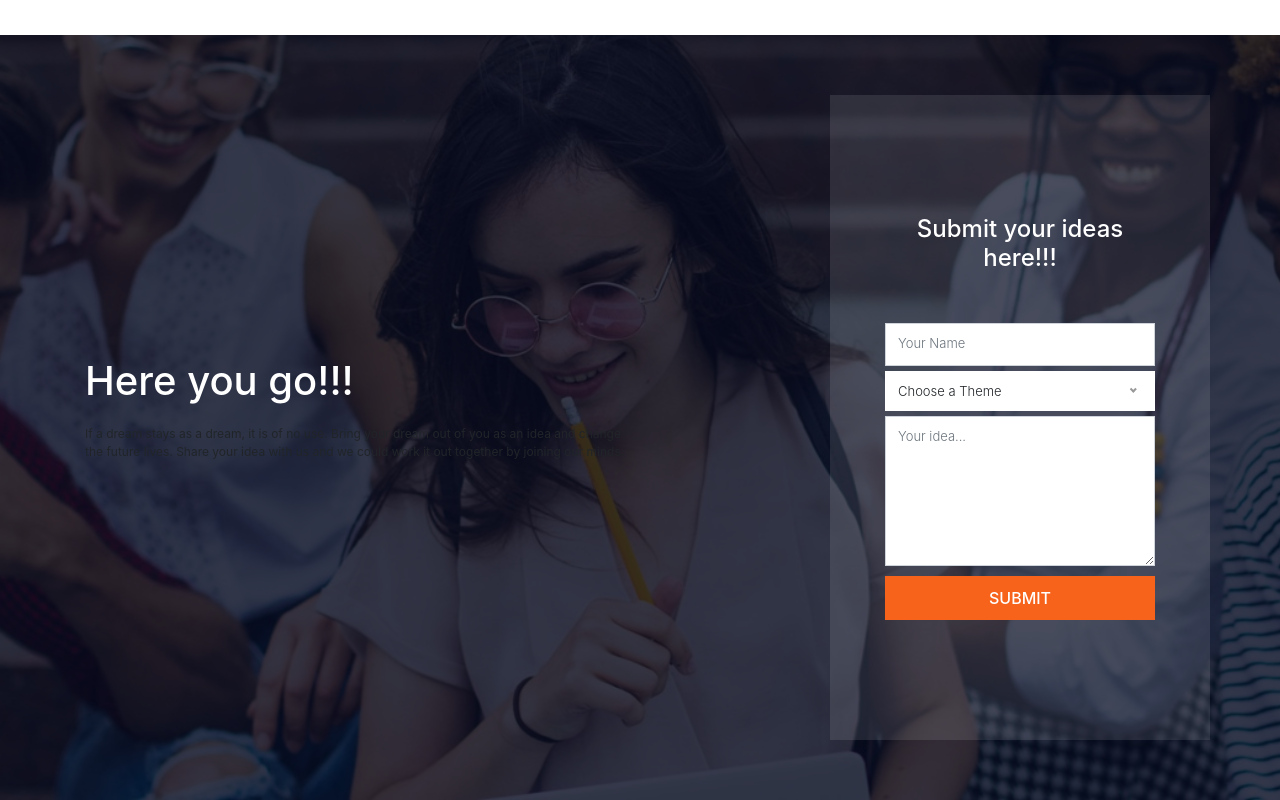
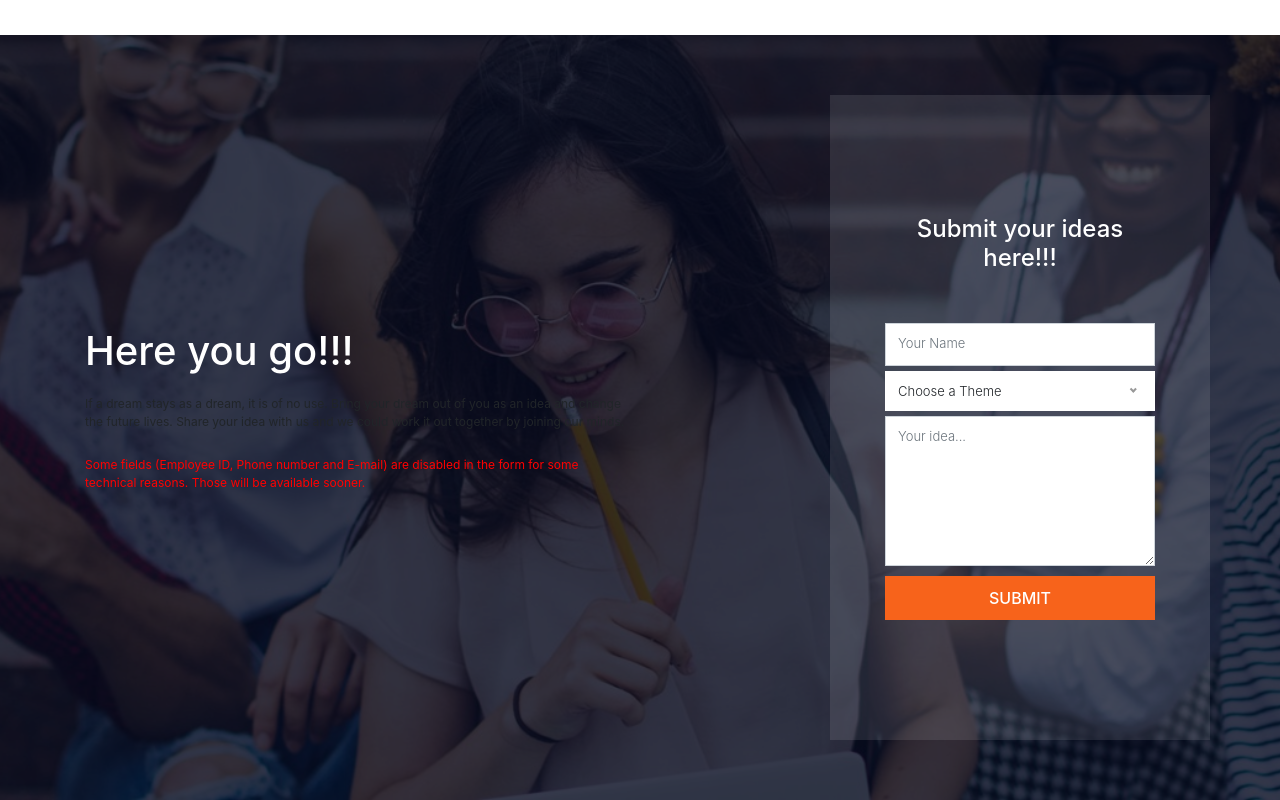
Before and after one commit to CMRamkumar/idearush2.0, a website with bundled scripts: page index.html in a window 1280 px wide. Shown: the part 1536-2336 px from the top of the page. Built offline with nearby package versions, Linux system fonts and the light colour scheme.

Commit message:
changes for a warning

```diff
--- a/index.html
+++ b/index.html
@@ -207,6 +207,9 @@
 							<p>
 								If a dream stays as a dream, it is of no use. Bring your dream out of you as an idea and change the future lives. Share your idea with us and we could work it out together by joining our minds.
 							</p>
+							<div class="single-footer-widget">
+								<p class="info error">Some fields (Employee ID, Phone number and E-mail) are disabled in the form for some technical reasons. Those will be available sooner.</p>
+							</div>
 						</div>
 						<div class="col-lg-4 col-md-6 search-course-right section-gap">
 							<div class="form-wrap">
```
